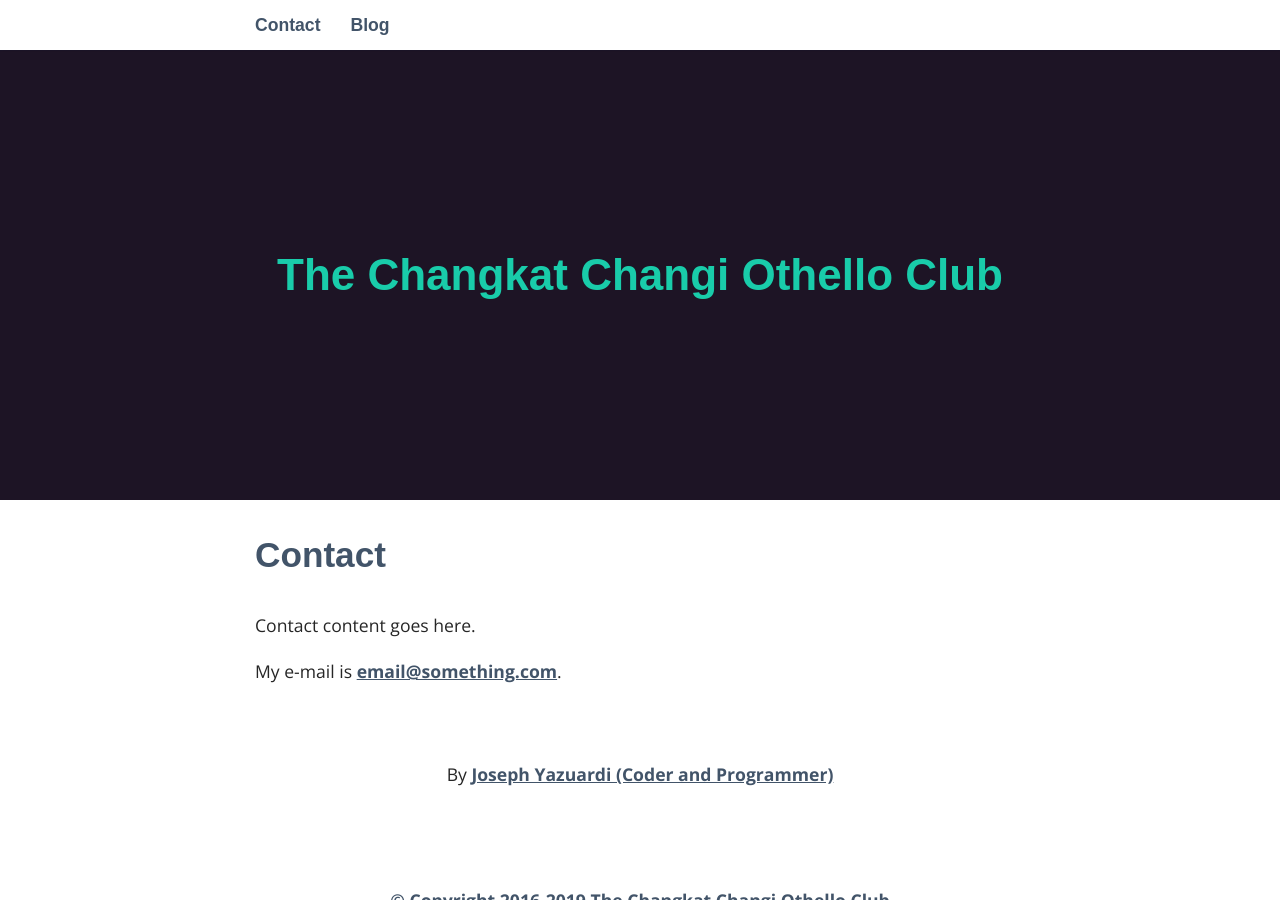
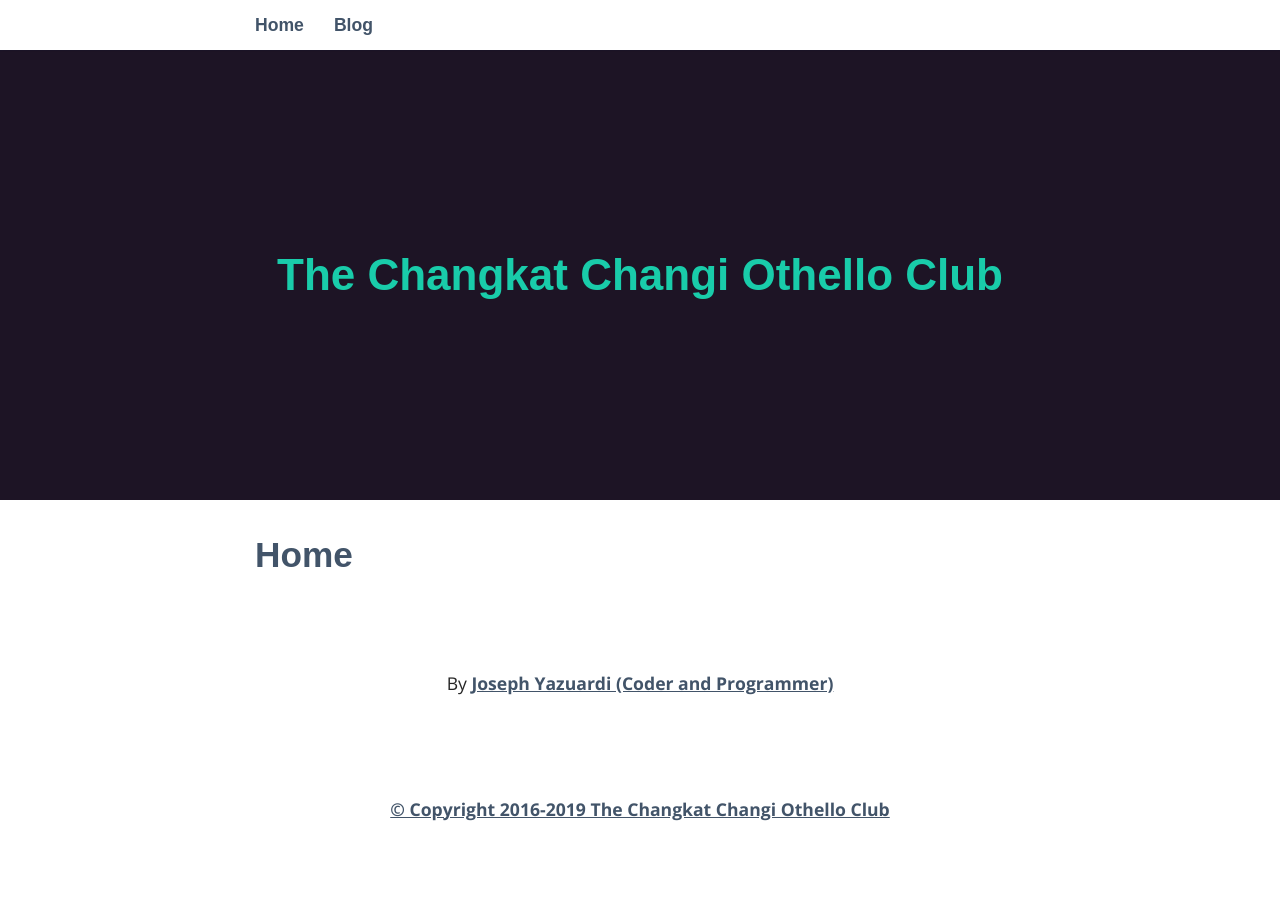
Before and after one commit to jwyazuardi/paa, a Jekyll site: the page built from about.md, in a window 1280 px wide and 900 px high. Built offline with Jekyll 4.4.1, drawn with Linux system fonts in a browser that asks for light colours; some web fonts are replaced.

Commit message:
Update about.md

```diff
--- a/about.md
+++ b/about.md
@@ -1,9 +1,5 @@
 ---
 layout: page
-title: Contact
+title: Home
 permalink: /contact/
 ---
-
-Contact content goes here.
-
-My e-mail is [email@something.com](mailto:email@something.com).
```
